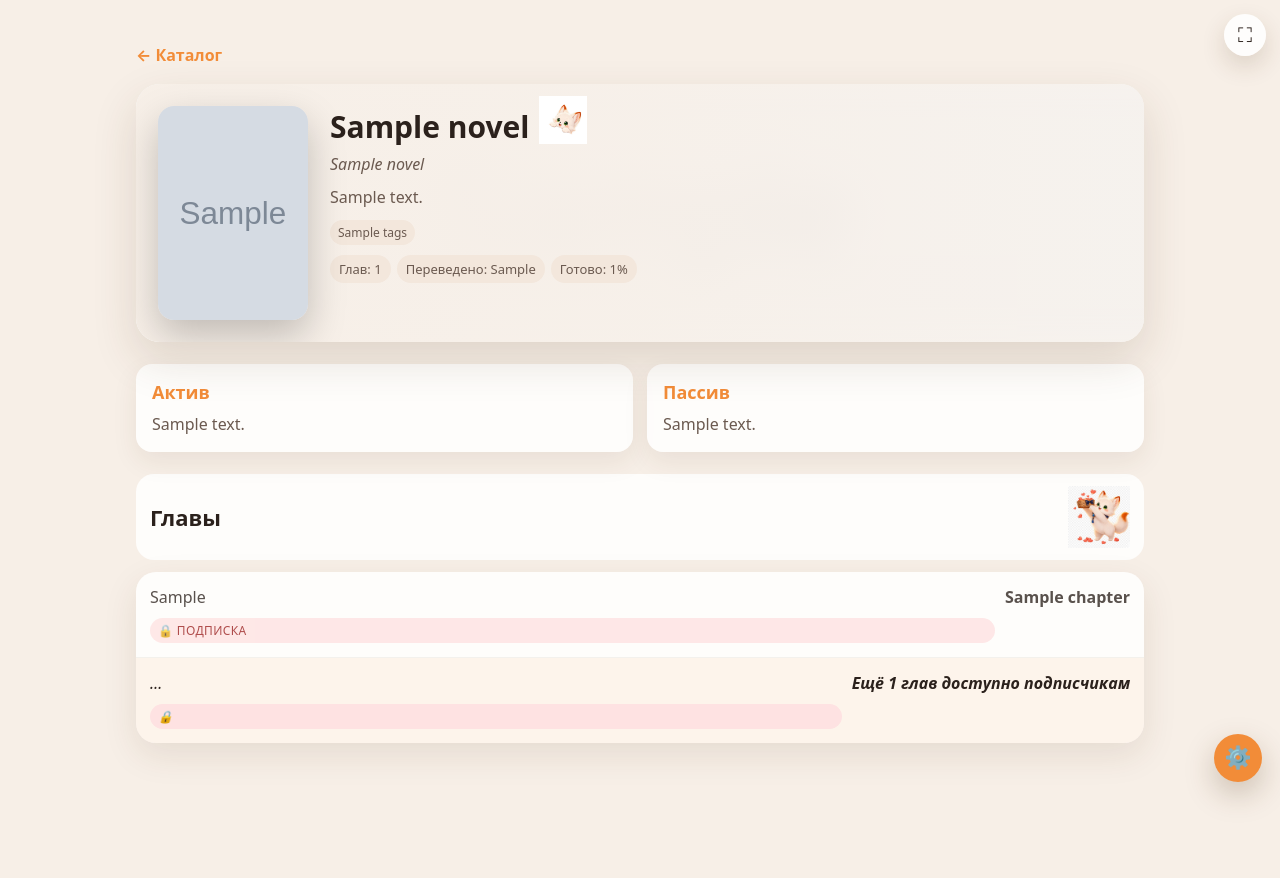
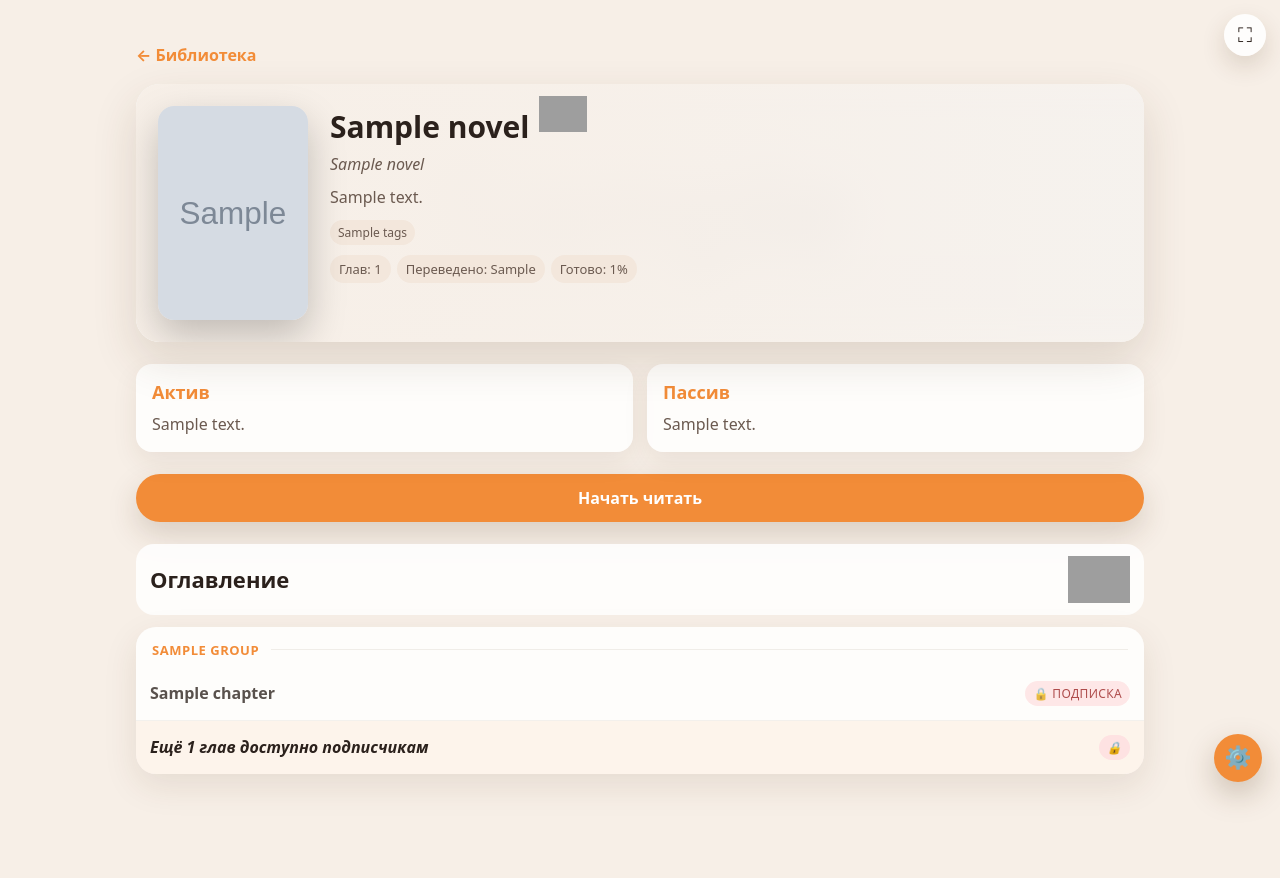
Before and after one commit to RogerReindeer/telegram-mini-app, a Python web app: template templates/novel.html in a window 1280 px wide. Before the commit the page ends 801 px from the top, so only its background shows below. Run offline with Jinja, Linux system fonts and the light colour scheme; the template is opened without the code that fills it: most values are stand-ins (such as "Sample title", 1, 10 or a date in 2020); grey boxes marked "Sample" are stand-in pictures; some libraries are stand-ins or nearby versions; grey boxes are pictures that could not be loaded.

Commit message:
Update novel.html

```diff
--- a/templates/novel.html
+++ b/templates/novel.html
@@ -4,7 +4,7 @@
   <meta charset="UTF-8" />
   <meta name="viewport" content="width=device-width, initial-scale=1.0" />
 
-  <title>{{ novel.title }} — {{ app_title }}</title>
+  <title>{{ novel.display_title }} — {{ app_title }}</title>
 
   <link rel="stylesheet" href="/static/style.css" />
   <script src="https://telegram.org/js/telegram-web-app.js"></script>
@@ -12,8 +12,17 @@
 
 <body class="page-novel">
   <main class="page page-top">
-    <article class="reader-layout title-layout">
-      <a class="back-link" href="/library">← Каталог</a>
+    <article
+      class="reader-layout title-layout"
+      data-novel-page
+      data-novel-id="{{ novel.id }}"
+      data-novel-slug="{{ novel.slug }}"
+      data-novel-title="{{ novel.title }}"
+      data-post-icons="{{ novel.post_icons or '' }}"
+      data-first-chapter-id="{% if first_chapter %}{{ first_chapter.id }}{% endif %}"
+      data-first-chapter-title="{% if first_chapter %}{{ first_chapter.title }}{% endif %}"
+    >
+      <a class="back-link" href="/library">← Библиотека</a>
 
       <section class="title-hero">
         {% if novel.cover_url %}
@@ -26,7 +35,7 @@
               <img
                 class="title-cover"
                 src="{{ novel.cover_url }}"
-                alt="{{ novel.title }}"
+                alt="{{ novel.display_title }}"
                 onerror="this.style.display='none'; this.nextElementSibling.style.display='flex';"
               >
               <div class="title-cover placeholder" style="display:none;">📖</div>
@@ -42,14 +51,14 @@
           <div class="title-info">
             <div class="novel-page-title-line">
               <div>
-                <h1>{{ novel.title }}</h1>
+                <h1>{{ novel.display_title }}</h1>
 
                 {% if novel.title_en %}
                   <p class="novel-title-en">{{ novel.title_en }}</p>
                 {% endif %}
               </div>
 
-              <img class="inline-fox" src="/static/fox_side.png" alt="Лисичка" data-fox>
+              <img class="inline-fox" src="{{ fox.fox_side }}" alt="Лисичка" data-fox>
             </div>
 
             {% if novel.description %}
@@ -125,33 +134,52 @@
         </section>
       {% endif %}
 
+      {% if first_chapter %}
+        <section class="novel-read-action">
+          <a
+            class="primary-read-button"
+            id="novelReadButton"
+            href="/chapter/{{ first_chapter.id }}"
+            data-default-href="/chapter/{{ first_chapter.id }}"
+            data-default-text="Начать читать"
+          >
+            Начать читать
+          </a>
+        </section>
+      {% endif %}
+
       <section class="chapters-section">
         <header class="section-header">
-          <h2 class="section-title">Главы</h2>
-          <img class="section-fox" src="/static/fox_hearts.png" alt="Лисичка" data-fox>
+          <h2 class="section-title">Оглавление</h2>
+          <img class="section-fox" src="{{ fox.fox_hearts }}" alt="Лисичка" data-fox>
         </header>
 
-        {% if chapters %}
+        {% if grouped_chapters %}
           <div class="chapter-list">
-            {% for chapter in chapters %}
+            {% for group in grouped_chapters %}
+              {% if group.title %}
+                <div class="volume-header">
+                  <span>{{ group.title }}</span>
+                </div>
+              {% endif %}
+
+              {% for chapter in group.chapters %}
                 {% if chapter.access_level == 'public' %}
                   <a class="chapter-row" href="/chapter/{{ chapter.id }}">
-                  <span class="chapter-number">{{ chapter.chapter_no }}</span>
                     <span class="chapter-title">{{ chapter.title }}</span>
                     <span class="chapter-access chapter-access-public">читать</span>
                   </a>
                 {% else %}
                   <a class="chapter-row chapter-row-locked" href="/chapter/{{ chapter.id }}">
-                  <span class="chapter-number">{{ chapter.chapter_no }}</span>
                     <span class="chapter-title">{{ chapter.title }}</span>
                     <span class="chapter-access chapter-access-locked">🔒 подписка</span>
                   </a>
                 {% endif %}
               {% endfor %}
+            {% endfor %}
 
             {% if hidden_subscriber_count and hidden_subscriber_count > 0 %}
               <div class="chapter-row chapter-row-more">
-                <span class="chapter-number">…</span>
                 <span class="chapter-title">
                   Ещё {{ hidden_subscriber_count }} глав доступно подписчикам
                 </span>
@@ -168,6 +196,9 @@
     </article>
   </main>
 
+  <script>
+    window.ZEFIRKI_FOX = {{ fox | tojson }};
+  </script>
   <script src="/static/settings.js"></script>
 </body>
 </html>
```
Lines whose indentation alone changed are shown as unchanged.
